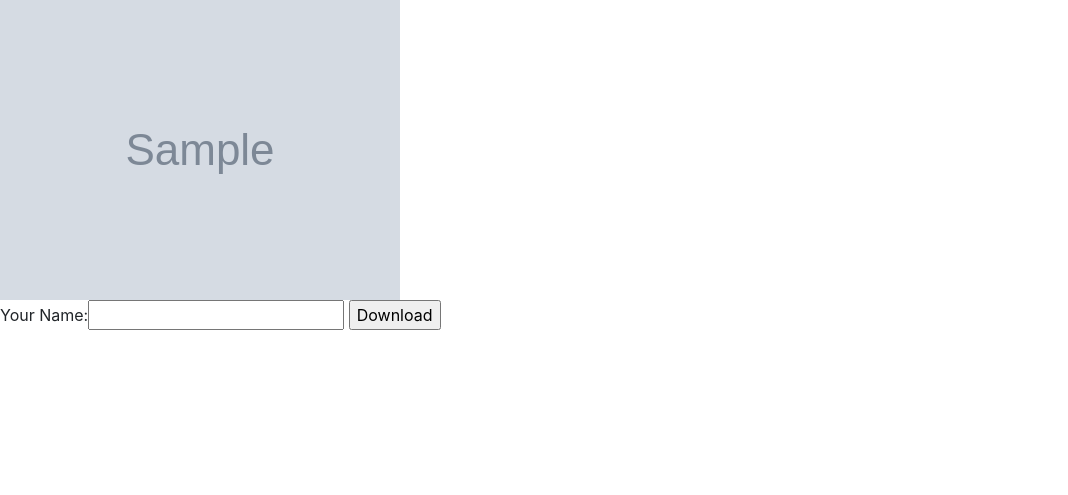
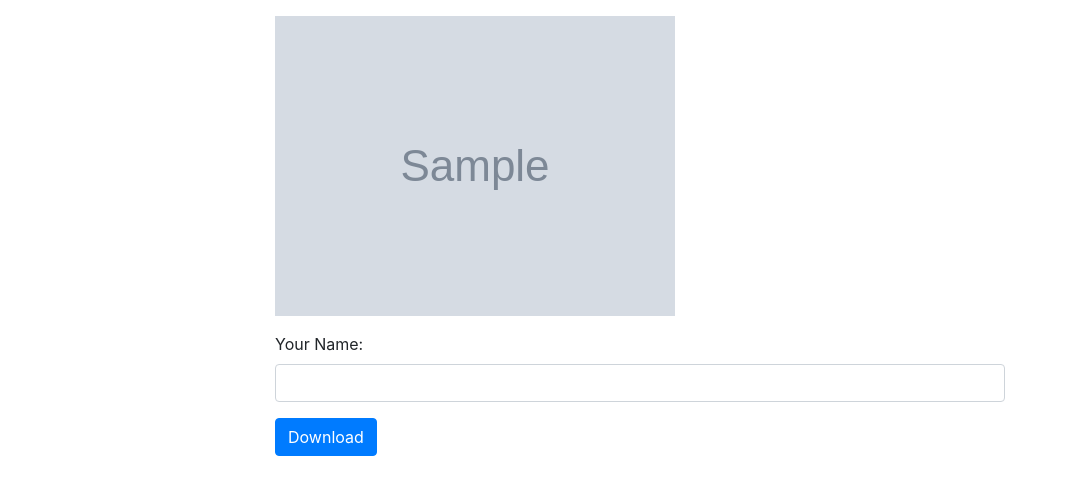
Before and after one commit to Muhammat97/simple, a Django app: a page that uses templates/gallery/base.html in a window 1280 px wide. Shown: the top 495 px of the page, without its empty margins (0-1068 px from the left). Run offline with Django 3.2, Linux system fonts and the light colour scheme; tables that the repository leaves empty hold one stand-in row (values such as "Sample post"); grey boxes marked "Sample" are stand-in pictures; some libraries are stand-ins or nearby versions.

Commit message:
update template

```diff
--- a/templates/gallery/base.html
+++ b/templates/gallery/base.html
@@ -1,4 +1,5 @@
 {% load static %}
+{% load widget_tweaks %}
 
 <!DOCTYPE html>
 <html lang="en">
--- a/templates/gallery/detail.html
+++ b/templates/gallery/detail.html
@@ -1,6 +1,16 @@
 {% extends 'gallery/base.html' %}
 
 {% block content %}
-    <img src="{{ image.image_path.url }}" alt="Image">
-    {% include "gallery/download_form.html" %}
+    <div class="container">
+        <div class="row justify-content-center" style="margin-top: 1em;">
+            <div class="col-lg-8 col-md-12" style="teax-align: center;">
+                <img src="{{ image.image_path.url }}" alt="Image" class="img-fluid">
+            </div>
+        </div>
+        <div class="row justify-content-center" style="margin-top: 1em;">
+            <div class="col-lg-8 col-md-12">
+                {% include "gallery/download_form.html" %}
+            </div>
+        </div>
+    </div>
 {% endblock content %}
--- a/templates/gallery/download_form.html
+++ b/templates/gallery/download_form.html
@@ -1,5 +1,44 @@
+{% load widget_tweaks %}
 <form method="post">
     {% csrf_token %}
-    {{ form }}
-    <input type="submit" value="Download">
+
+    {% for hidden_field in form.hidden_fields %}
+        {{ hidden_field }}
+    {% endfor %}
+
+    {% if form.non_field_errors %}
+        <div class="alert alert-danger" role="alert">
+            {% for error in form.non_field_errors %}
+                {{ error }}
+            {% endfor %}
+        </div>
+    {% endif %}
+
+    {% for field in form.visible_fields %}
+        <div class="form-group">
+            {{ field.label_tag }}
+
+            {% if form.is_bound %}
+                {% if field.errors %}
+                    {% render_field field class="form-control is-invalid" %}
+
+                    {% for error in field.errors %}
+                        <div class="invalid-feedback">
+                            {{ error }}
+                        </div>
+                    {% endfor %}
+                {% else %}
+                    {% render_field field class="form-control is-valid" %}
+                {% endif %}
+            {% else %}
+                {% render_field field class="form-control" %}
+            {% endif %}
+
+            {% if field.help_text %}
+                <small class="form-text text-muted">{{ field.help_text }}</small>
+            {% endif %}
+        </div>
+    {% endfor %}
+
+    <input type="submit" class="btn btn-primary" value="Download">
 </form>
--- a/templates/gallery/index.html
+++ b/templates/gallery/index.html
@@ -5,11 +5,11 @@
 {% block content %}
     {% if image_list %}
     <div class="container-fluid">
-        <div class="row row-cols-8 row-cols-sm-2 row-cols-md-4">
+        <div class="row">
             {% for image in image_list %}
-            <div class="col">
+            <div class="col-lg-4 col-md-6 col-sm-12" style="text-align: center;">
                 <a href="{% url 'gallery:detail' image.slug %}">
-                    <img src="{{ image.image_path.url }}" alt="Image" class="img-thumbnail" width="200" height="200">
+                    <img src="{{ image.image_path.url }}" alt="Image" class="img-thumbnail">
                 </a>
             </div>
             {% endfor %}
```
